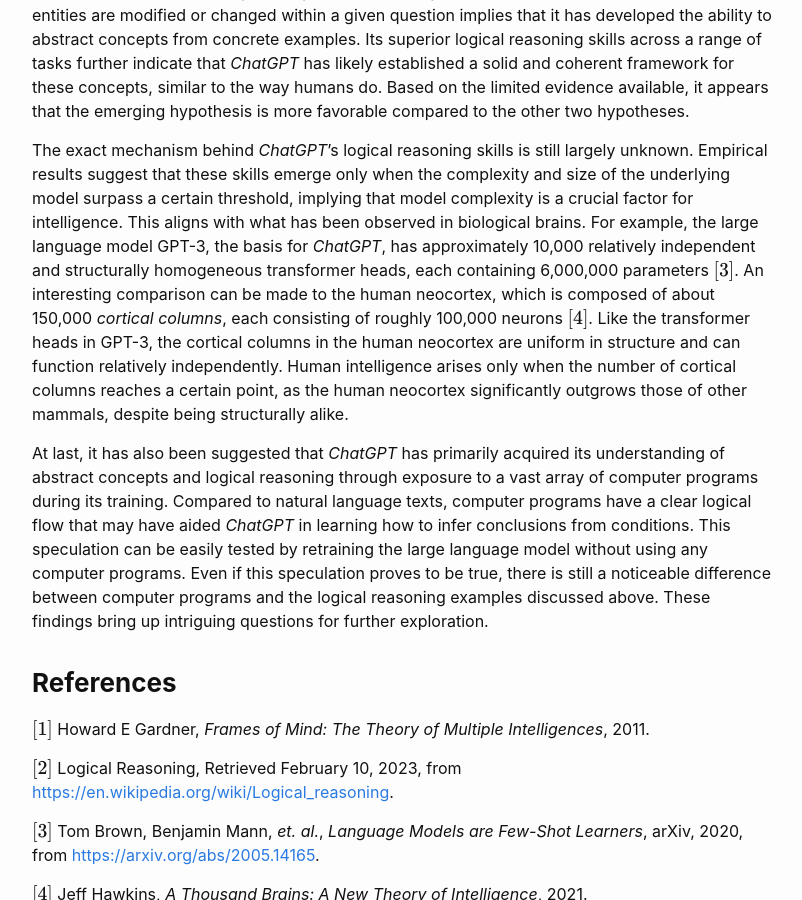
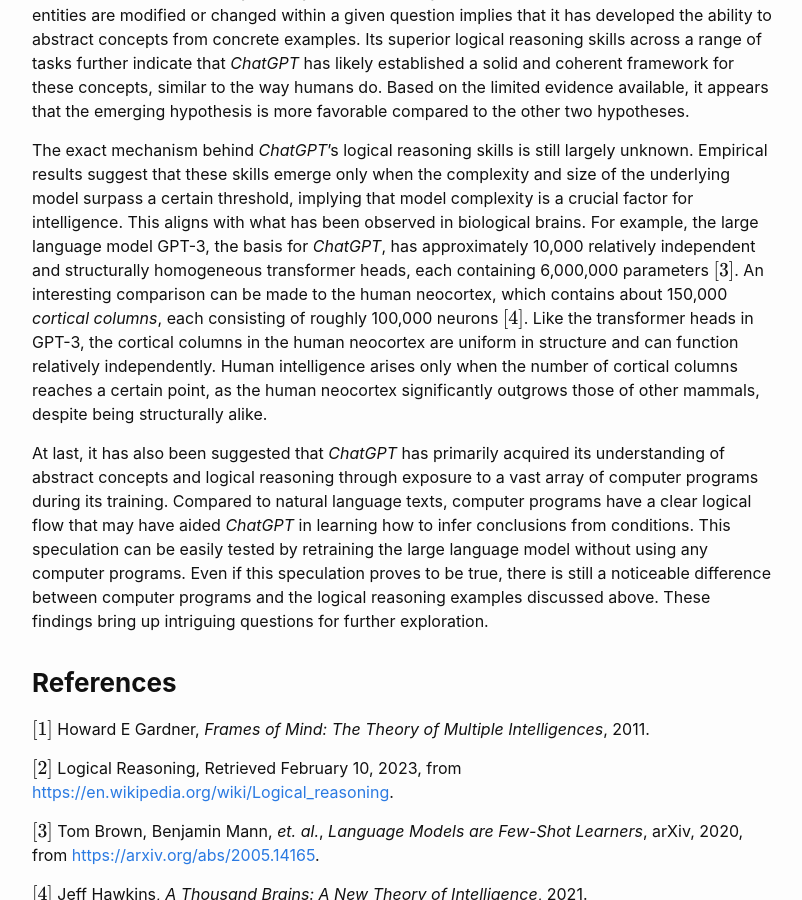
Before and after one commit to iNCML/incml.github.io, a Jekyll site: the page built from _posts/2023-02-14-ChatGPT-Logical-Reasoning.md, in a window 1280 px wide and 900 px high, scrolled down 13427 px. Shown: the whole window, without its empty margins (238-1040 px from the left). Built offline with Jekyll 4.4.1, drawn with Linux system fonts in a browser that asks for light colours; formulas are drawn with MathJax 3.

Commit message:
fixed some typos

```diff
--- a/_posts/2023-02-14-ChatGPT-Logical-Reasoning.md
+++ b/_posts/2023-02-14-ChatGPT-Logical-Reasoning.md
@@ -127,7 +127,7 @@ There are at least three hypotheses that attempt to explain how *ChatGP*  has ac
 
 Before the advent of *ChatGPT*, it was commonly believed that the best that a large language model (LLM) could do was to learn how to recombine separate pieces of information from its training data into a seemingly reasonable argument, as the reshuffling hypothesis suggests. There was no evidence to suggest that large language models could do anything beyond this, such as abstracting concepts or making inferences beyond observed cases. However, the fact that *ChatGPT* can accurately identify and consistently refer to the correct entities even when the entities are modified or changed within a given question implies that it has developed the ability to abstract concepts from concrete examples.  Its superior logical reasoning skills across a range of tasks further indicate that *ChatGPT* has likely established a solid and coherent framework for these concepts, similar to the way humans do. Based on the limited evidence available, it appears that the emerging hypothesis is more favorable compared to the other two hypotheses.
 
-The exact mechanism behind *ChatGPT*'s logical reasoning skills is still largely unknown. Empirical results suggest that these skills emerge only when the complexity and size of the underlying model surpass a certain threshold, implying that model complexity is a crucial factor for intelligence. This aligns with what has been observed in biological brains. For example, the large language model GPT-3, the basis for *ChatGPT*, has approximately 10,000 relatively independent and structurally homogeneous transformer heads, each containing 6,000,000 parameters $[3]$. An interesting comparison can be made to the human neocortex, which is composed of about 150,000 *cortical columns*, each consisting of roughly 100,000 neurons $[4]$. Like the transformer heads in GPT-3, the cortical columns in the human neocortex are uniform in structure and can function relatively independently. Human intelligence arises only when the number of cortical columns reaches a certain point, as the human neocortex significantly outgrows those of other mammals, despite being structurally alike.
+The exact mechanism behind *ChatGPT*'s logical reasoning skills is still largely unknown. Empirical results suggest that these skills emerge only when the complexity and size of the underlying model surpass a certain threshold, implying that model complexity is a crucial factor for intelligence. This aligns with what has been observed in biological brains. For example, the large language model GPT-3, the basis for *ChatGPT*, has approximately 10,000 relatively independent and structurally homogeneous transformer heads, each containing 6,000,000 parameters $[3]$. An interesting comparison can be made to the human neocortex, which contains about 150,000 *cortical columns*, each consisting of roughly 100,000 neurons $[4]$. Like the transformer heads in GPT-3, the cortical columns in the human neocortex are uniform in structure and can function relatively independently. Human intelligence arises only when the number of cortical columns reaches a certain point, as the human neocortex significantly outgrows those of other mammals, despite being structurally alike.
 
 At last, it has also been suggested that *ChatGPT* has primarily acquired its understanding of abstract concepts and logical reasoning through exposure to a vast array of computer programs during its training. Compared to natural language texts, computer programs have a clear logical flow that may have aided *ChatGPT* in learning how to infer conclusions from conditions. This speculation can be easily tested by retraining the large language model without using any computer programs. Even if this speculation proves to be true, there is still a noticeable difference between computer programs and the logical reasoning examples discussed above. These findings bring up intriguing questions for further exploration.
 
```
